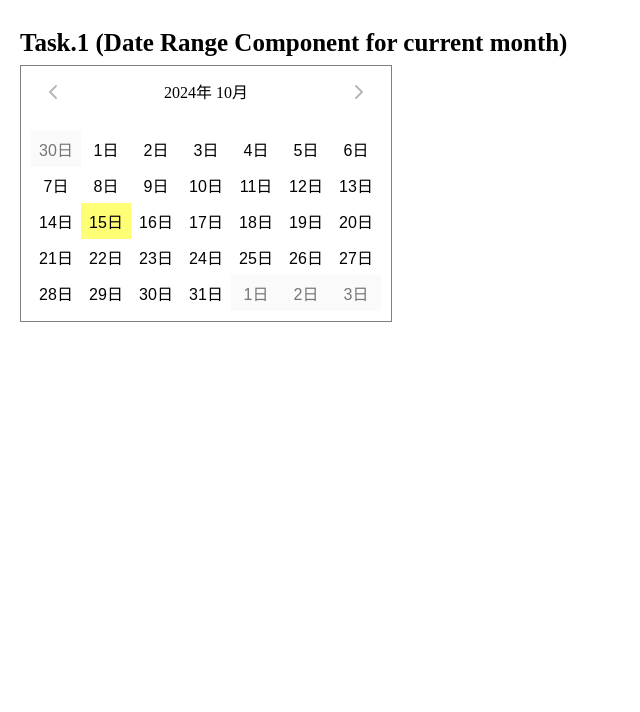
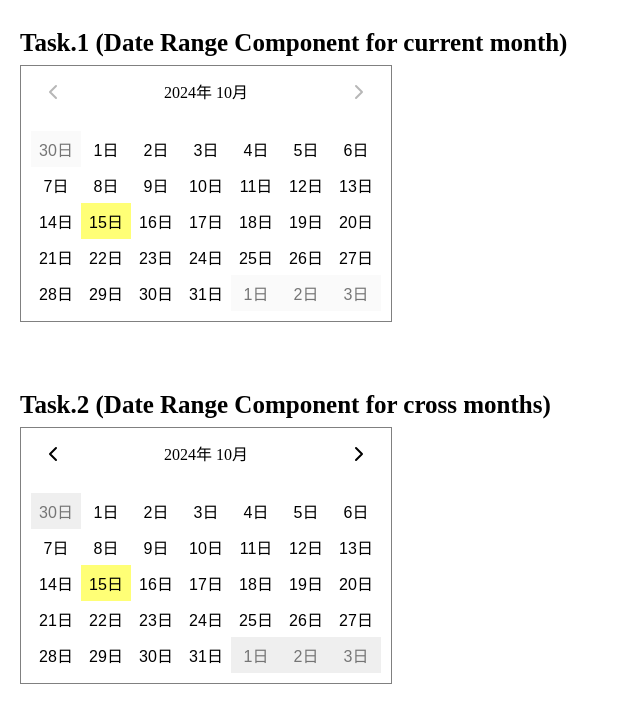
Before and after one commit to zim314/date-picker, a React (Vite) app: page / in a window 1280 px wide. Shown: the top 712 px of the page, without its empty margins (0-640 px from the left). Built offline with nearby package versions, Linux system fonts and the light colour scheme.

Commit message:
feat: complete task.2

```diff
--- a/src/App.tsx
+++ b/src/App.tsx
@@ -1,7 +1,7 @@
 import DatePicker from "./DatePicker";
 import "./reset.scss";
 import "./app.scss";
-import { useState, useMemo } from "react";
+import { useState, useMemo, useEffect } from "react";
 import dateComparison from "./DatePicker/dateComparison";
 import changeDateFormat from "./DatePicker/changeDateFormat";
 
@@ -20,41 +20,51 @@ const App = () => {
     []
   );
 
-  const [selectDate, setSelectDate] = useState<SelectDate>({
+  const [take1Date, setTake1Date] = useState<SelectDate>({
+    startDate: null,
+    overDate: null,
+  });
+
+  const [take2Date, setTake2Date] = useState<SelectDate>({
     startDate: null,
     overDate: null,
   });
 
   const getTask1Date = (year: number, month: number, day: number) => {
     const result = dateComparison([year, month, day], toDay);
-    if (result !== 1)
-      setSelectDate((prev) => ({
+    if (result === 0) {
+      setTake1Date((prev) => ({
+        ...prev,
+        startDate: null,
+      }));
+    }
+
+    if (
+      result !== 1 &&
+      dateComparison([year, month, day], take1Date.startDate) !== 0
+    ) {
+      setTake1Date((prev) => ({
         ...prev,
         startDate: [year, month, day],
       }));
+    }
   };
 
   const getTask2Date = (year: number, month: number, day: number) => {
-    const result = dateComparison([year, month, day], selectDate.startDate);
+    const result = dateComparison([year, month, day], take2Date.startDate);
 
     switch (result) {
       case -1: {
-        setSelectDate((prev) => ({
+        setTake2Date((prev) => ({
+          ...prev,
           startDate: [year, month, day],
-          overDate: Array.isArray(prev.overDate) ? [...prev.overDate] : null,
         }));
         break;
       }
-      case 0: {
-        setSelectDate({
-          startDate: null,
-          overDate: null,
-        });
-        break;
-      }
+      case 0:
       case 1: {
-        setSelectDate((prev) => ({
-          startDate: Array.isArray(prev.startDate) ? [...prev.startDate] : null,
+        setTake2Date((prev) => ({
+          ...prev,
           overDate: [year, month, day],
         }));
         break;
@@ -70,17 +80,32 @@ const App = () => {
         </h3>
         <DatePicker
           toDay={toDay}
-          selectDate={selectDate}
+          selectDate={take1Date}
           handleSelectDate={getTask1Date}
           disabledSelectMonth
           disableSelectionOfNonCurrentMonth
         />
         <div className="app__selectDate">
-          {selectDate.startDate && (
-            <p>已選擇日期 {changeDateFormat(selectDate.startDate)} </p>
+          {take1Date.startDate && (
+            <p>已選擇日期 {changeDateFormat(take1Date.startDate)}</p>
           )}
-          {selectDate.overDate && (
-            <p>&nbsp;到 {changeDateFormat(selectDate.overDate)}</p>
+        </div>
+      </div>
+      <div className="app__container">
+        <h3 className="app__question">
+          Task.2 (Date Range Component for cross months)
+        </h3>
+        <DatePicker
+          toDay={toDay}
+          selectDate={take2Date}
+          handleSelectDate={getTask2Date}
+        />
+        <div className="app__selectDate">
+          {take2Date.startDate && (
+            <p>已選擇日期 {changeDateFormat(take2Date.startDate)} </p>
+          )}
+          {take2Date.overDate && (
+            <p>&nbsp;到 {changeDateFormat(take2Date.overDate)}</p>
           )}
         </div>
       </div>
--- a/src/DatePicker/DaySelect.tsx
+++ b/src/DatePicker/DaySelect.tsx
@@ -33,7 +33,9 @@ const DaySelect = ({
       {Array.from(
         { length: firstDayOfMonth - 1 },
         (_, i) => daysInPrevMonth - i
-      ).map((day: number) => (
+      )
+        .reverse()
+        .map((day: number) => (
           <button
             key={"previous" + day}
             className={`
@@ -42,13 +44,15 @@ const DaySelect = ({
               dateComparison(
                 [showDate[0], showDate[1] - 1, day],
                 selectDate.startDate
-               ) === +1 && "datePicker__dayButton--active"
+              ) === 0 && "datePicker__dayButton--active"
             }
             ${
               dateComparison(
                 [showDate[0], showDate[1] - 1, day],
                 selectDate.startDate
-              ) === 0 && "datePicker__dayButton--active"
+              ) === 1 &&
+              selectDate.overDate !== null &&
+              "datePicker__dayButton--active"
             }
           `}
             onClick={() => handleSelectDate(showDate[0], showDate[1] - 1, day)}
--- a/src/DatePicker/index.scss
+++ b/src/DatePicker/index.scss
@@ -53,6 +53,11 @@
         &:hover {
             background-color: #e6e6e6
         }
+
+        &:disabled {
+            cursor: not-allowed;
+            background-color: white;
+        }
     }
 
     &__dayButton {
@@ -74,8 +79,13 @@
     &__notCurrentMonth {
         @extend %day-style;
         color: #757575;
+        &:hover {
+            background-color: #e6e6e6;
+        }
+
         &:disabled {
             cursor: not-allowed;
+            background-color: #fafafa;
         }
     }
 }
```
Lines whose indentation alone changed are shown as unchanged.
